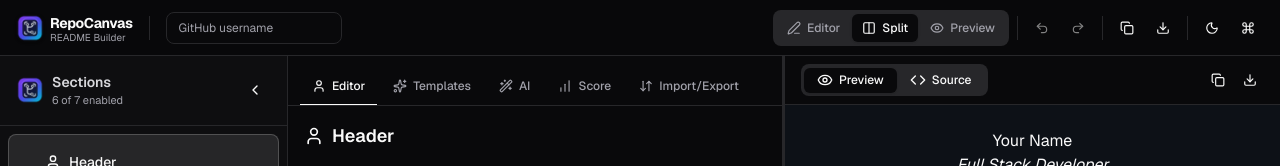
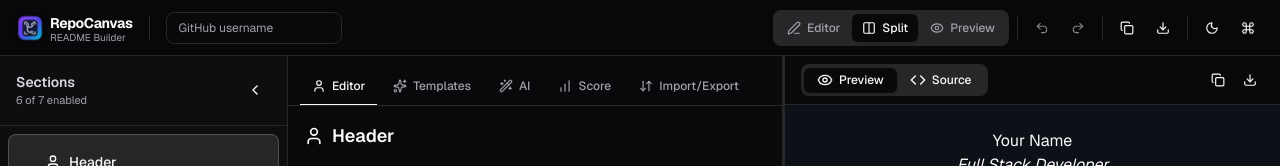
Before and after one commit to arlkn/repocanvas, a Next.js app: page / in a window 1280 px wide. Shown: the top 166 px of the page. Built offline with nearby package versions, Linux system fonts and the light colour scheme.

Commit message:
fix: remove logo from sidebar sections header

```diff
--- a/src/components/layout/sidebar.tsx
+++ b/src/components/layout/sidebar.tsx
@@ -185,9 +185,6 @@ export function Sidebar() {
       <div className="flex items-center justify-between p-4 border-b border-sidebar-border">
         {!collapsed && (
           <div className="flex items-center gap-2">
-            <div className="h-7 w-7 rounded-lg overflow-hidden flex items-center justify-center">
-              <img src="/icon-512.png" alt="RepoCanvas" className="h-7 w-7" />
-            </div>
             <div>
               <h2 className="text-sm font-semibold text-sidebar-foreground">Sections</h2>
               <p className="text-[11px] text-muted-foreground">
```
